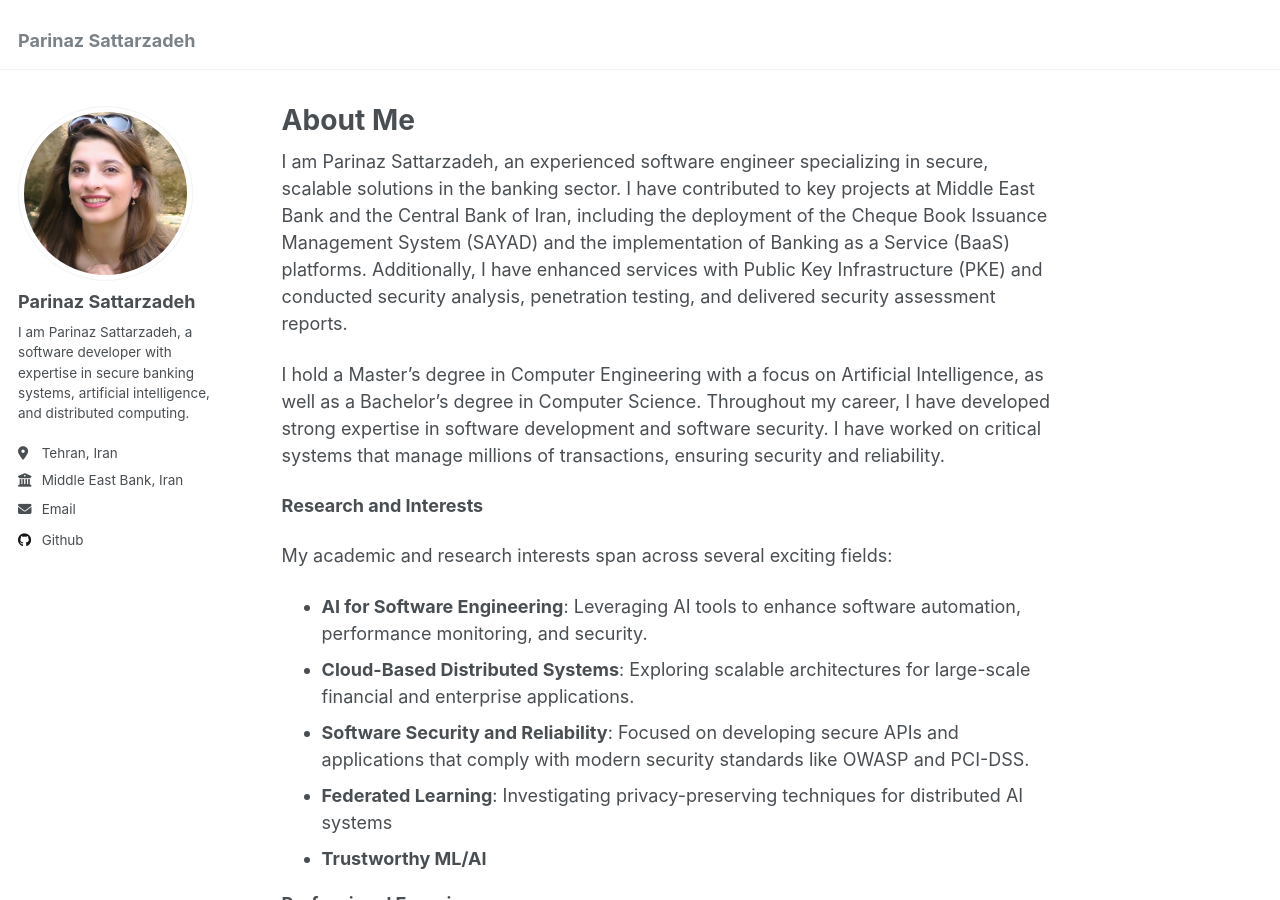
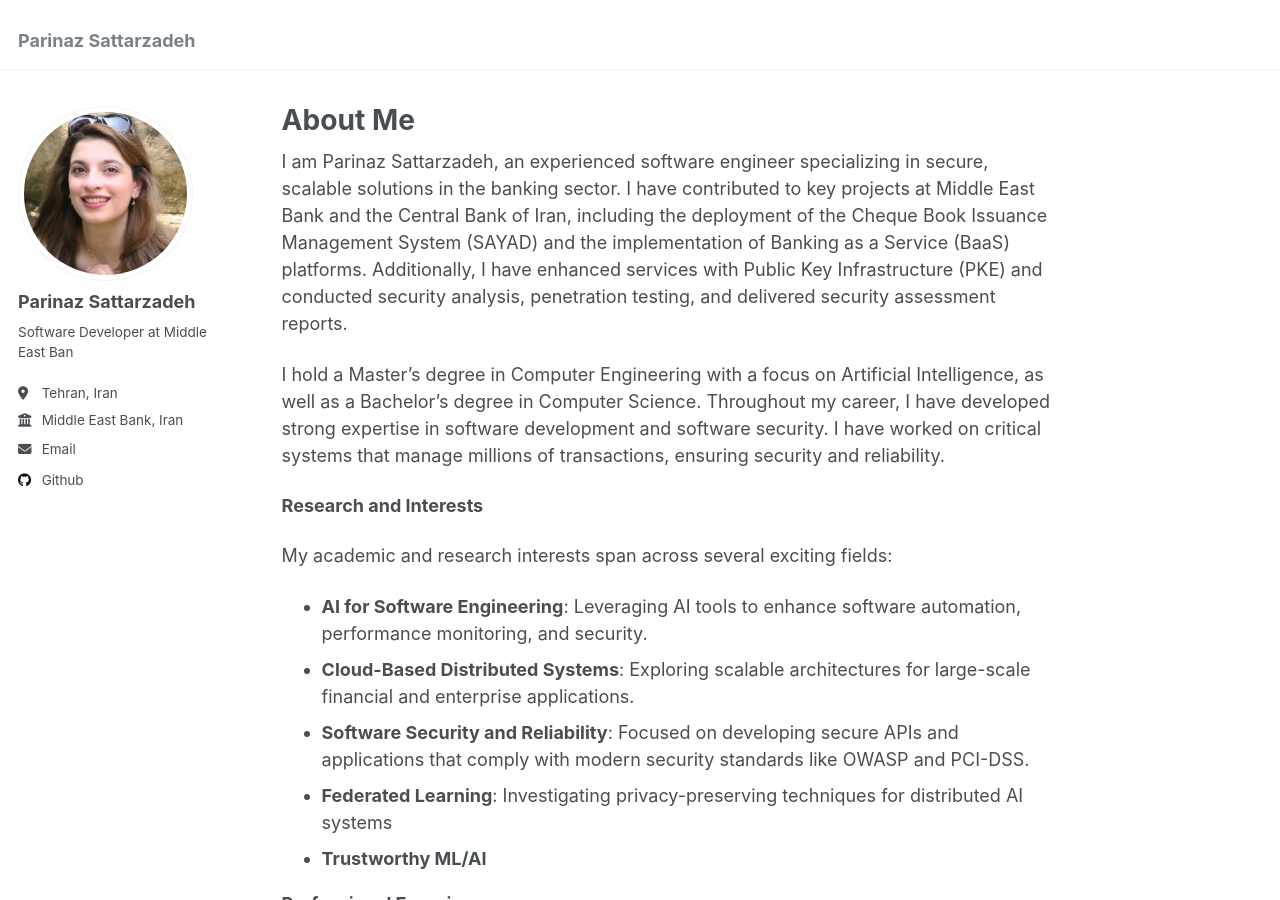
Before and after one commit to parinaz-st/parinaz-st.github.io, a Jekyll site: the page built from _pages/about.md, in a window 1280 px wide and 900 px high. Built offline with Jekyll 4.4.1, drawn with Linux system fonts in a browser that asks for light colours.

Commit message:
Update _config.yml

```diff
--- a/_config.yml
+++ b/_config.yml
@@ -24,7 +24,7 @@ author:
   avatar           : "https://parinaz-st.github.io/images/IMG_0072.JPG"
   name             : "Parinaz Sattarzadeh "
   pronouns         : # example: "she/her"
-  bio              : "I am Parinaz Sattarzadeh, a software developer with expertise in secure banking systems, artificial intelligence, and distributed computing. "
+  bio              : "Software Developer at Middle East Ban "
   location         : "Tehran, Iran"
   employer         : "Middle East Bank, Iran"
   uri              : # URL
```
